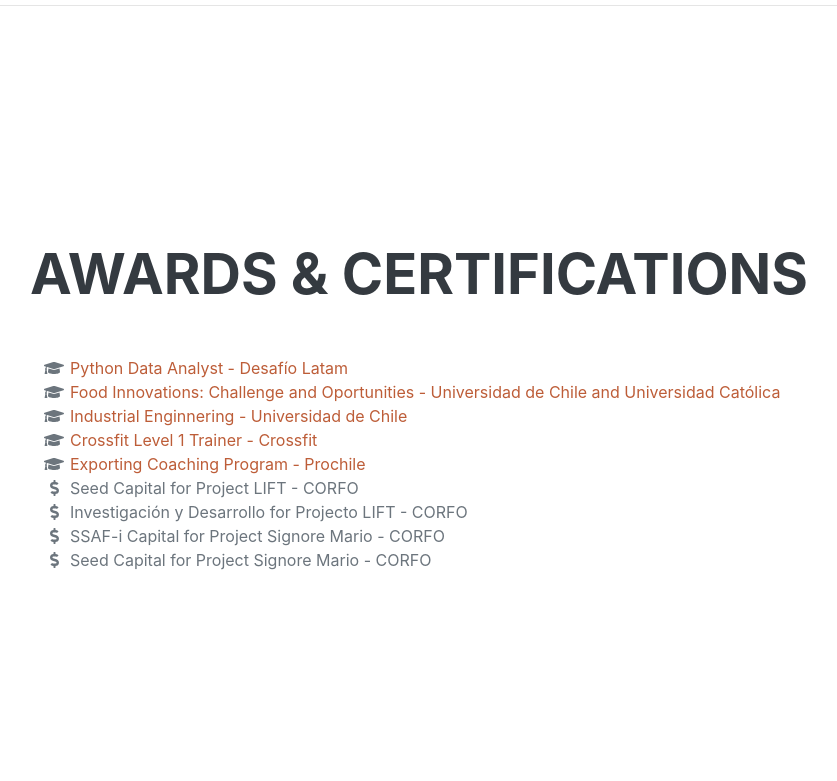
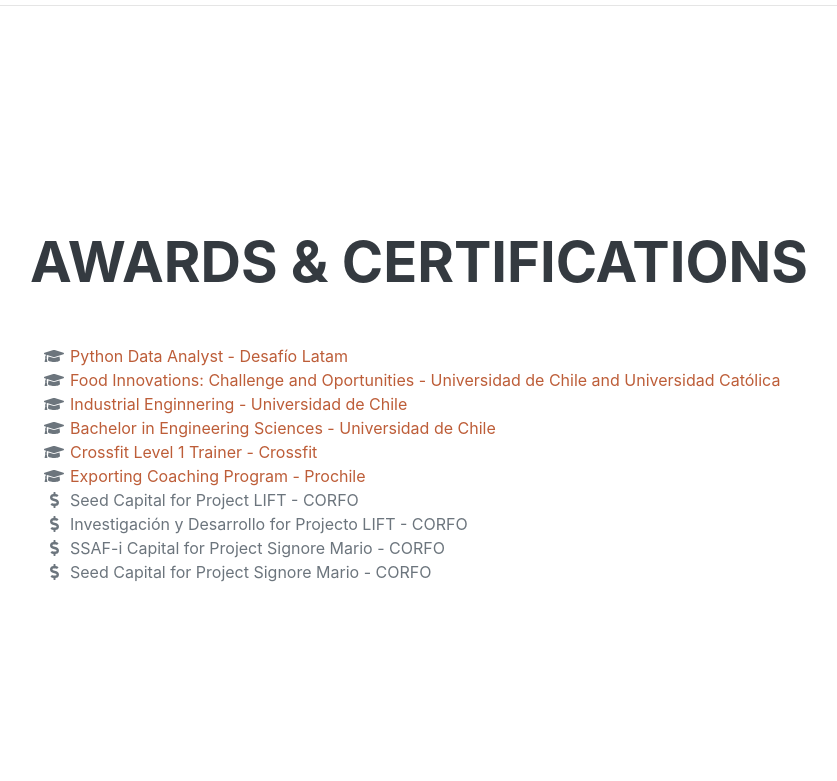
Before and after one commit to jpbalut/personalportfolio, a Django app: page /resume in a window 1280 px wide. Shown: the part 4139-4920 px from the top of the page, without its empty margins (290-1127 px from the left). Run offline with Django 3.2, Linux system fonts and the light colour scheme; some libraries are stand-ins or nearby versions; some web fonts are replaced.

Commit message:
static resume files debug and bachelor degree added

```diff
--- a/portfolio/templates/portfolio/resume.html
+++ b/portfolio/templates/portfolio/resume.html
@@ -207,6 +207,9 @@
                             <span class="fa-li"><i class="fas fa-graduation-cap"></i></span><a href="{% static 'portfolio/engineer.jpg' %}" target="_blank">Industrial Enginnering - Universidad de Chile</a>
                         </li>
                         <li>
+                            <span class="fa-li"><i class="fas fa-graduation-cap"></i></span><a href="{% static 'portfolio/bachelor.pdf' %}" target="_blank">Bachelor in Engineering Sciences - Universidad de Chile</a>
+                        </li>
+                        <li>
                             <span class="fa-li"><i class="fas fa-graduation-cap"></i></span><a href="{% static 'portfolio/crossfit.jpg' %}" target="_blank">Crossfit Level 1 Trainer - Crossfit</a>
                         </li>
                         <li>
```
Also changed, not shown: 1 other file.
